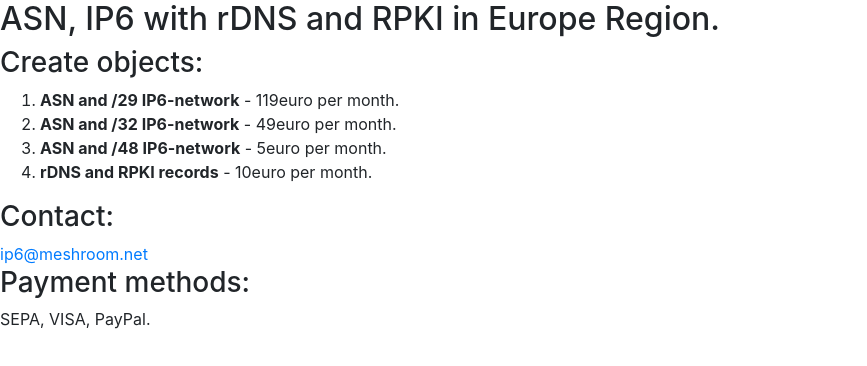
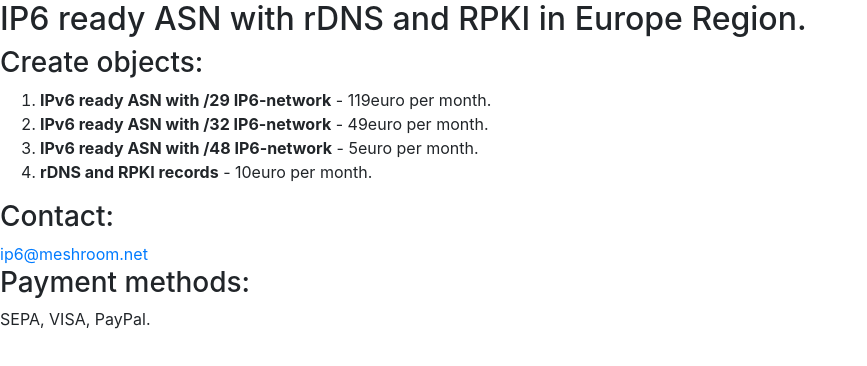
Before and after one commit to get4bgp-eu/get4bgp.eu, a plain HTML site: page index.html in a window 1280 px wide. Shown: the whole page, without its empty margins (0-867 px from the left). Drawn offline with nearby package versions, Linux system fonts and the light colour scheme.

Commit message:
Update index.html

```diff
--- a/index.html
+++ b/index.html
@@ -1,7 +1,7 @@
 <!doctype html>
 <html lang="en">
   <head>
-    <title>Rent ASN, IPv6 with rDNS and RPKI records.</title>
+    <title>IP6 ready ASN with rDNS and RPKI records.</title>
     <meta charset="utf-8">
     <meta name="description" value="Rent ASN, IPv6 with rDNS and RPKI records.">
     <!-- Bootstrap CSS -->
@@ -9,15 +9,15 @@
   </head>
   <body>
   <header>
-    <h2>ASN, IP6 with rDNS and RPKI in Europe Region.<h2>
+    <h2>IP6 ready ASN with rDNS and RPKI in Europe Region.<h2>
   </header>
     <section>
      <article>
       <h3>Create objects: </h3>
         <ol>
-          <li><b>ASN and /29 IP6-network</b> - 119euro per month.</li>
-          <li><b>ASN and /32 IP6-network</b> - 49euro per month.</li>
-          <li><b>ASN and /48 IP6-network</b> - 5euro per month.</li>
+          <li><b>IPv6 ready ASN with /29 IP6-network</b> - 119euro per month.</li>
+          <li><b>IPv6 ready ASN with /32 IP6-network</b> - 49euro per month.</li>
+          <li><b>IPv6 ready ASN with /48 IP6-network</b> - 5euro per month.</li>
           <li><b>rDNS and RPKI records</b> - 10euro per month.</li>
         </ol>
       <h3>Contact:</h3>
```
